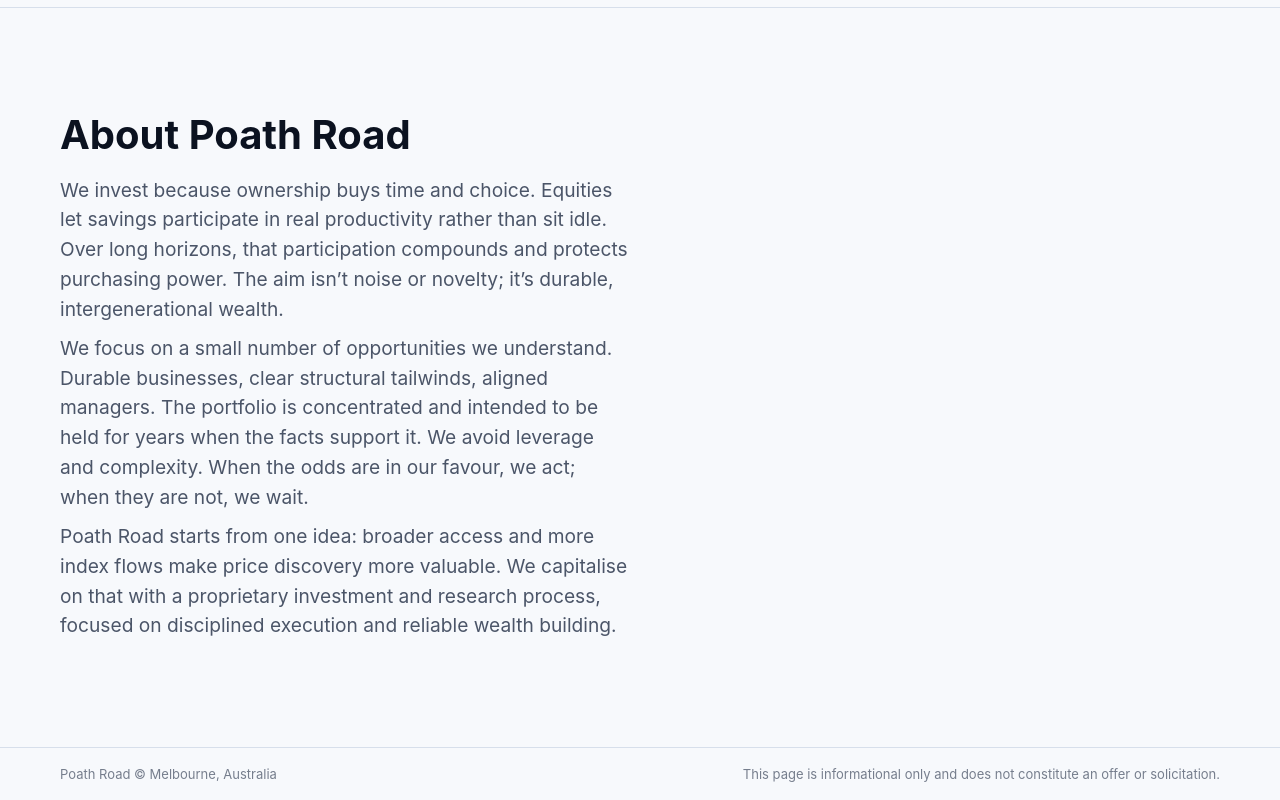
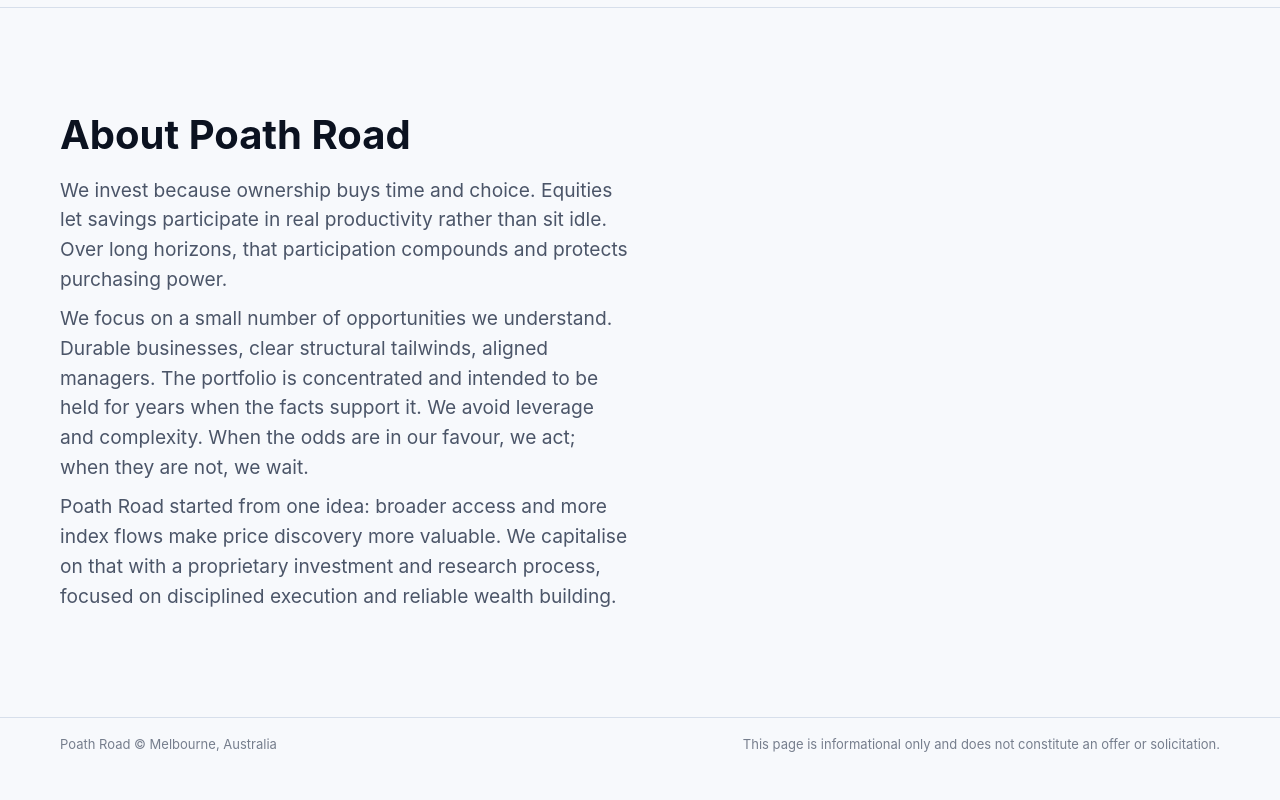
Before and after one commit to aliexprime/poathroad, a plain HTML site: page index.html in a window 1280 px wide. Shown: the part 792-1592 px from the top of the page. After the commit the page ends 1562 px from the top, so only its background shows below. Drawn offline with Linux system fonts and the light colour scheme; animation ran at ten frames a second.

Commit message:
Update index.html

```diff
--- a/index.html
+++ b/index.html
@@ -579,13 +579,13 @@
 				<div class="about-pair">
 					<div>
 						<p class="about-lede reveal">
-							We invest because ownership buys time and choice. Equities let savings participate in real productivity rather than sit idle. Over long horizons, that participation compounds and protects purchasing power. The aim isn’t noise or novelty; it’s durable, intergenerational wealth.
+							We invest because ownership buys time and choice. Equities let savings participate in real productivity rather than sit idle. Over long horizons, that participation compounds and protects purchasing power.
 						</p>
 						<p class="about-lede reveal">
 							We focus on a small number of opportunities we understand. Durable businesses, clear structural tailwinds, aligned managers. The portfolio is concentrated and intended to be held for years when the facts support it. We avoid leverage and complexity. When the odds are in our favour, we act; when they are not, we wait.
 						</p>
 						<p class="about-lede reveal">
-							Poath Road starts from one idea: broader access and more index flows make price discovery more valuable. We capitalise on that with a proprietary investment and research process, focused on disciplined execution and reliable wealth building.
+							Poath Road started from one idea: broader access and more index flows make price discovery more valuable. We capitalise on that with a proprietary investment and research process, focused on disciplined execution and reliable wealth building.
 						</p>
 					</div>
 				</div>
```
